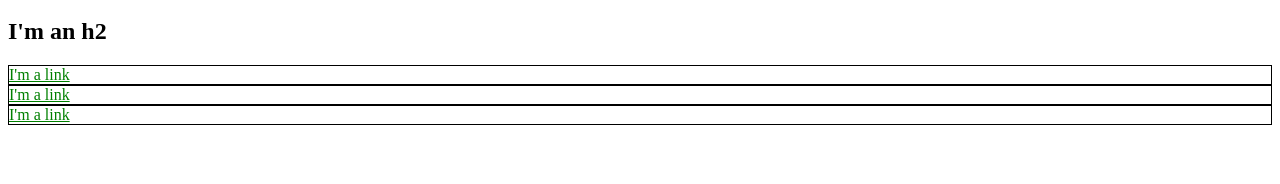
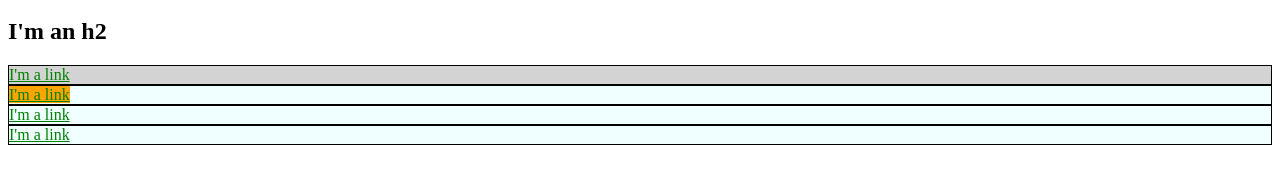
Before and after one commit to Sylvain971/learncssthehardway, a plain HTML site: page index.html in a window 1280 px wide. Shown: the part 136-320 px from the top of the page. Drawn offline with Linux system fonts and the light colour scheme.

Commit message:
ids and classes added

```diff
--- a/index.html
+++ b/index.html
@@ -3,29 +3,57 @@
 	<head>
 		<title>Test Page: Don't Panic</title>
 		<meta charset="utf-8">
+		<style>
+			a {
+				color: red;
+			}
+
+			#exec-bio {
+				background-color: lightgray;
+			}
+
+			#orange_life {
+				background-color: orange;
+			}
+
+			.bio-box {
+				border: 1px solid black;
+			}
+
+			.bio-box a {
+				color: green;
+			}
+
+			.blue {
+				background-color: azure;
+			}
+		</style>
 	</head>
 	<body>
 		<h1>I'm an h1</h1>
 		<ul>
 			<li>
-				<a href="http://example.com/" style="color: red;">Link</a>
+				<a href="http://example.com/">Link</a>
 			</li>
 			<li>
-				<a href="http://example.com/" style="color: red;"> Link</a>
+				<a href="http://example.com/"> Link</a>
 			</li>
 			<li>
-				<a href="http://example.com/" style="color: red;">Link</a>
+				<a href="http://example.com/">Link</a>
 			</li>
 		</ul>
 		<h2>I'm an h2</h2>
-		<div style="border: 1px solid;">
-			<a href="http://example.com/" style="color: green;">I'm a link</a>
+		<div id="exec-bio" class="bio-box blue">
+			<a href="http://example.com/">I'm a link</a>
 		</div>
-		<div style="border: 1px solid black;">
-			<a href="http://example.com" style="color: green;"> I'm a link</a>
+		<div class="bio-box blue">
+			<a id="orange_life" href="http://example.com"> I'm a link</a>
 		</div>
-		<div style="border: 1px solid black;">
-			<a href="http://example.com" style="color: green;">I'm a link</a>
+		<div class="bio-box blue">
+			<a href="http://example.com">I'm a link</a>
+		</div>
+		<div class="bio-box blue">
+			<a href="http://example.com">I'm a link</a>
 		</div>
 	</body>
 </html>
```
